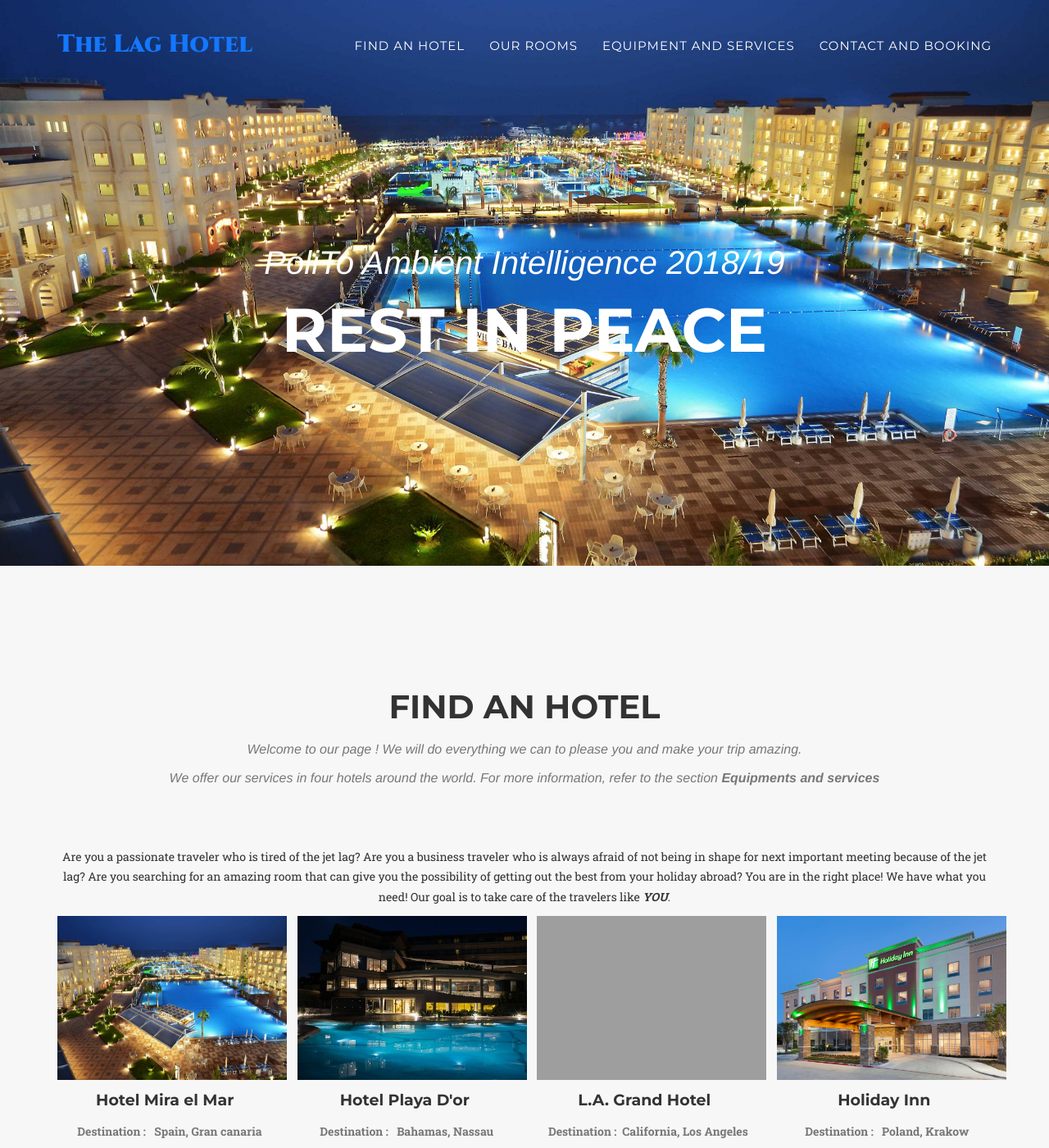
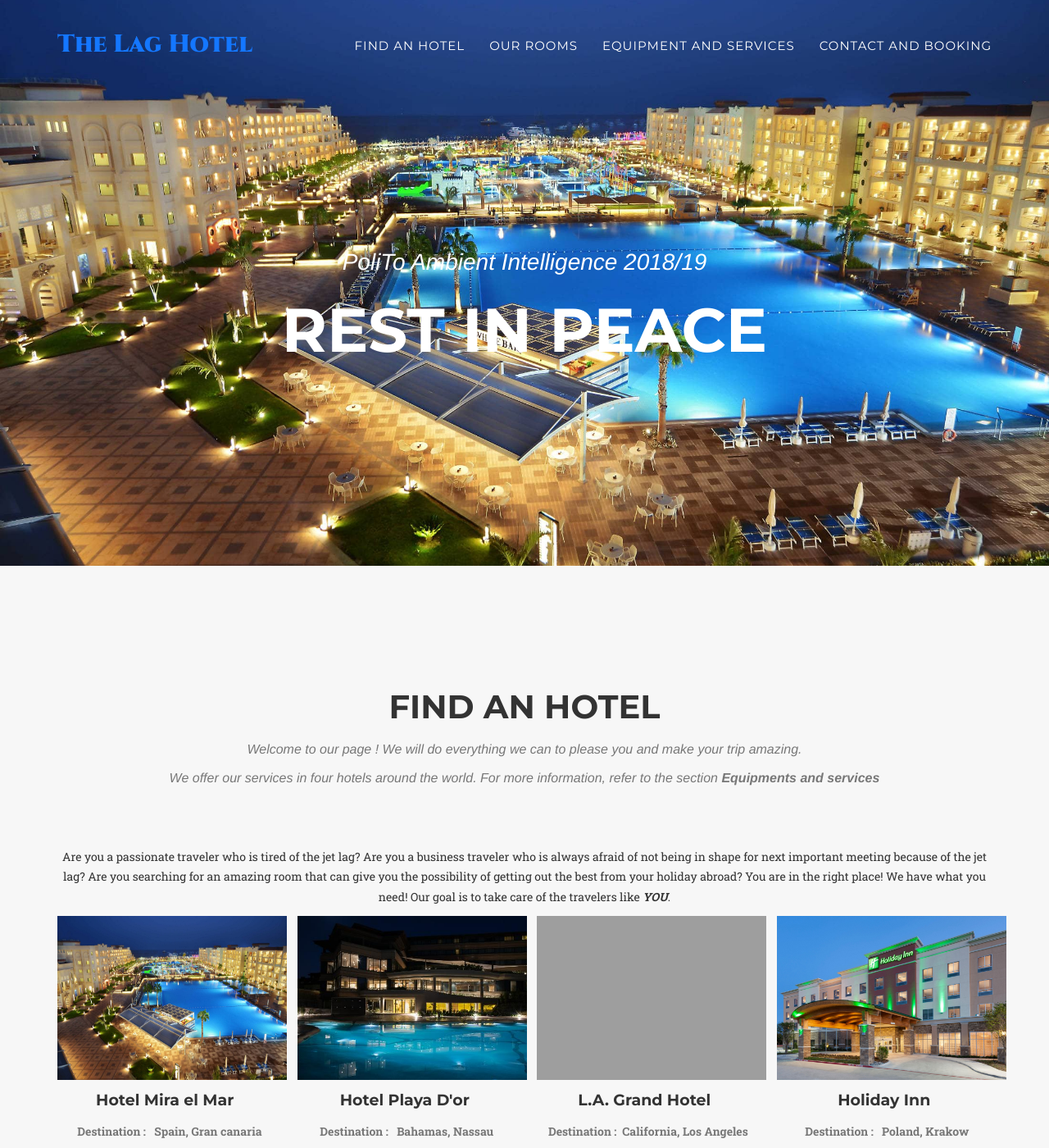
Before and after one commit to VincentGautier/Hotel-web-site, a Jekyll site: the page built from index.html, in a window 1280 px wide and 1400 px high. Shown: the whole window at 82% size. Built offline with Jekyll 4.4.1, drawn with Linux system fonts in a browser that asks for light colours; some web fonts are replaced; grey boxes are pictures that could not be loaded.

Commit message:
Update agency.css

```diff
--- a/_includes/css/agency.css
+++ b/_includes/css/agency.css
@@ -312,13 +312,14 @@ header .intro-text .intro-heading {
     }
 
 
-header .intro-text .intro-lead-in{
+ header .intro-text .intro-lead-in {
         margin-bottom: 25px;
         font-family: {{ site.data.template.font.secondary }};
-        font-size: 40px;
+        font-size: 28px;
         font-style: italic;
         line-height: 40px;
     }
+
 
     header .intro-text .intro-heading {
         margin-bottom: 50px;
```
